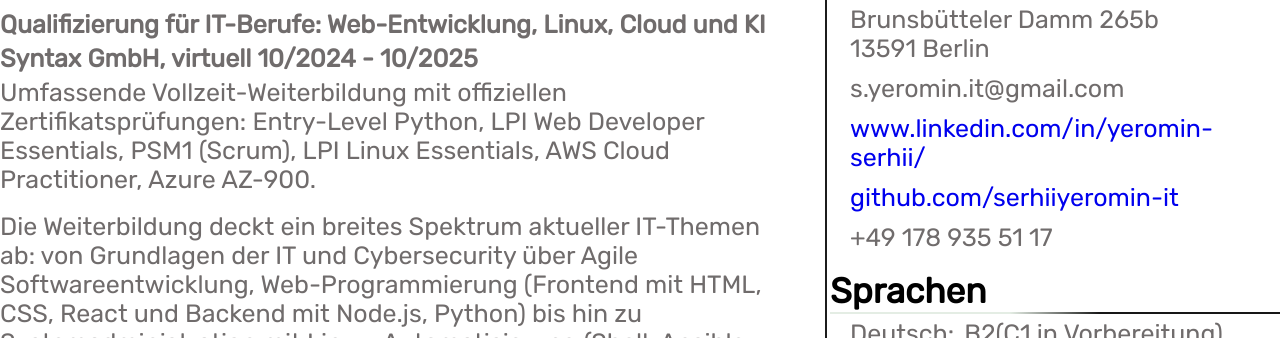
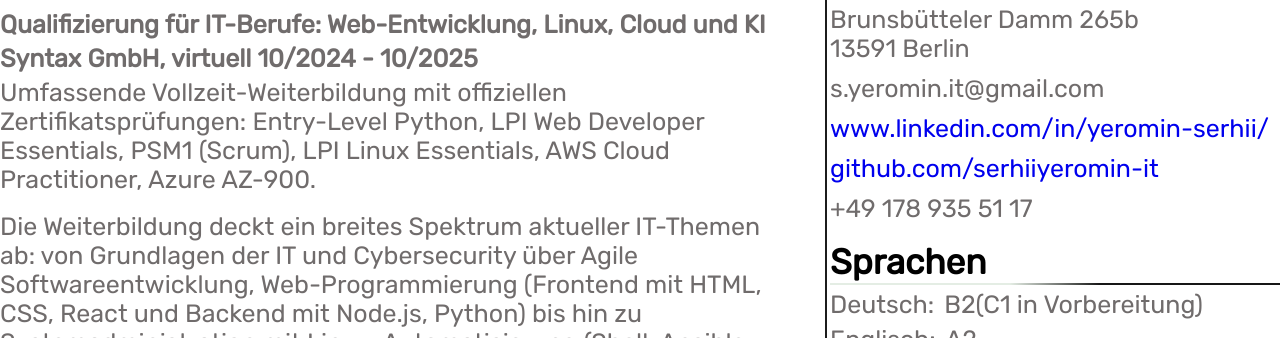
Before and after one commit to serhiiyeromin-it/lebenslauf, a plain HTML site: page index.html in a window 1280 px wide. Shown: the part 462-800 px from the top of the page. Drawn offline with Linux system fonts and the light colour scheme.

Commit message:
Update style.css

```diff
--- a/css/style.css
+++ b/css/style.css
@@ -120,7 +120,7 @@ h3 .qual {
 .phone-box {
     display: flex;
     gap: 20px;
-    padding: 5px 0px 6px 20px;
+    padding: 5px 0px 6px 0px;
     align-items: center;
 }
 .number-phone {
@@ -138,13 +138,13 @@ h3 .qual {
     display: flex;
     align-items: center;
     gap: 20px;
-    padding: 5px 0px 6px 20px;
+    padding: 5px 0px 6px 0px;
 }
 .skype-box {
     display: flex;
     align-items: center;
     gap: 20px;
-    padding: 5px 0px 6px 20px;
+    padding: 5px 0px 6px 0px;
 }
 .skype {
     font-size: 25px;
@@ -155,7 +155,7 @@ h3 .qual {
     display: flex;
     align-items: center;
     gap: 20px;
-    padding: 5px 0px 6px 20px;
+    padding: 5px 0px 6px 0px;
 }
 .telegram {
     font-size: 25px;
@@ -166,7 +166,7 @@ h3 .qual {
     display: flex;
     align-items: center;
     gap: 20px;
-    padding: 5px 0px 6px 20px;
+    padding: 5px 0px 6px 0px;
 }
 .viber {
     font-size: 25px;
@@ -200,7 +200,7 @@ h3 .qual {
     display: flex;
     align-items: center;
     gap: 10px;
-    padding: 5px 0px 1px 20px;
+    padding: 5px 0px 1px 0px;
 }
 .name-title {
     font-size: 25px;
```
